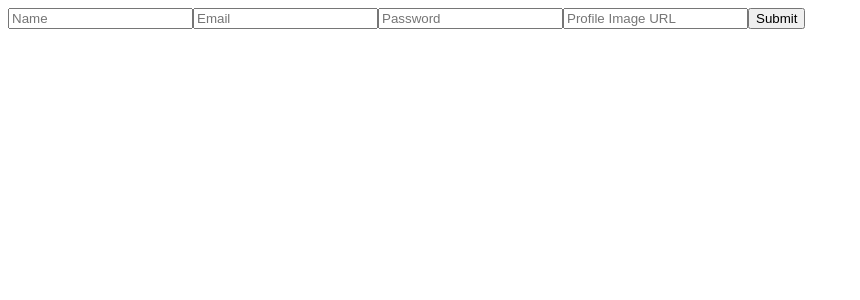
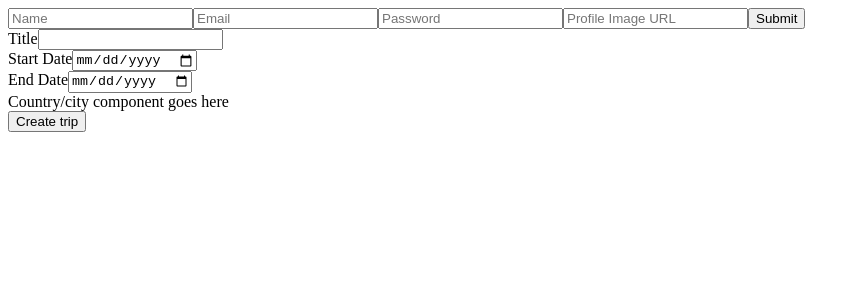
Before and after one commit to SODA-2026/journi, a React (Vite) app in the folder frontend/: page / in a window 1280 px wide. Shown: the top 300 px of the page, without its empty margins (0-860 px from the left). Built offline with nearby package versions, Linux system fonts and the light colour scheme.

Commit message:
WIP: Formular component and implemented validation

```diff
--- a/frontend/src/App.tsx
+++ b/frontend/src/App.tsx
@@ -1,12 +1,18 @@
 import './App.css'
 
 import { AddUserForm } from './components/AddUserForm'
+import { TripForm } from './components/TripForm'
 
 function App() {
 
   return (
+    <>
+      <AddUserForm></AddUserForm>
+      <TripForm></TripForm>
+    </>
 
-    <AddUserForm></AddUserForm>
+
+
 
   )
 }
--- /dev/null
+++ b/frontend/src/components/TripForm.tsx
@@ -0,0 +1,74 @@
+import { useState } from "react"
+import { validate, type TripFormData, type TripFormErrors } from '../utils/TripValidation';
+
+
+
+export function TripForm() {
+    const [formData, setFormData] = useState<TripFormData>({
+        title: '',
+        startDate: '',
+        endDate: '',
+    })
+
+    const [errors, setErrors] = useState<TripFormErrors>({})
+    const [submitting, setSumbitting] = useState(false)
+
+    const handleChange = (e: React.ChangeEvent<HTMLInputElement>) => {
+        const { name, value } = e.target;
+
+        setFormData(prev => ({
+            ...prev,
+            [name]: value,
+        }))
+
+        setErrors(prev => ({
+            ...prev,
+            [name]: undefined
+        }))
+    }
+
+    const handleSubmit = (e: React.FormEvent) => {
+        e.preventDefault();
+
+        const newErrors = validate(formData)
+        setErrors(newErrors)
+
+        if(Object.keys(newErrors).length > 0) {
+            return
+        }
+        console.log(formData)
+    }
+
+    return(
+        <div>
+        <form onSubmit={handleSubmit} >
+            <div>
+                <label htmlFor="title">Title</label>
+                <input type="text" name="title" id="title"
+                value={formData.title} onChange={handleChange} />
+                {errors.title && <p id="title-error">{errors.title}</p>}
+            </div>
+
+            <div>
+                <label htmlFor="startDate">Start Date</label>
+                <input type="date" name="startDate" id="startDate"
+                value={formData.startDate} onChange={handleChange} />
+                {errors.startDate && <p id="startDate-error">{errors.startDate} </p>}
+            </div>
+
+
+            <div>
+                 <label htmlFor="endDate">End Date</label>
+                <input type="date" name="endDate" id="endDate"
+                value={formData.endDate} onChange={handleChange}/>
+                {errors.endDate && <p id="endDate-error">{errors.endDate} </p>}
+            </div>
+
+            <div>Country/city component goes here</div>
+
+            <button type="submit">Create trip</button>
+        </form>
+
+        </div>
+    )
+}
--- /dev/null
+++ b/frontend/src/utils/TripValidation.ts
@@ -0,0 +1,33 @@
+// Trip form types and validation
+
+export interface TripFormData {
+    title: string,
+    startDate: string,
+    endDate: string,
+}
+
+export interface TripFormErrors {
+    title?: string,
+    startDate?: string,
+    endDate?: string,
+}
+
+export function validate(values: TripFormData): TripFormErrors{
+    const errors: TripFormErrors = {}
+
+    if(values.title.trim() === ''){
+        errors.title = 'Title is required'
+    }
+
+    if(values.startDate === '') {
+        errors.startDate = 'Start date must be filled!'
+    }
+
+    if(values.endDate === '') {
+        errors.endDate = 'End date must be filled!'
+    } else if(values.startDate !== '' && values.endDate < values.startDate ) {
+        errors.endDate = 'The end date cannot be before start date!'
+    }
+
+    return errors;
+}
```
